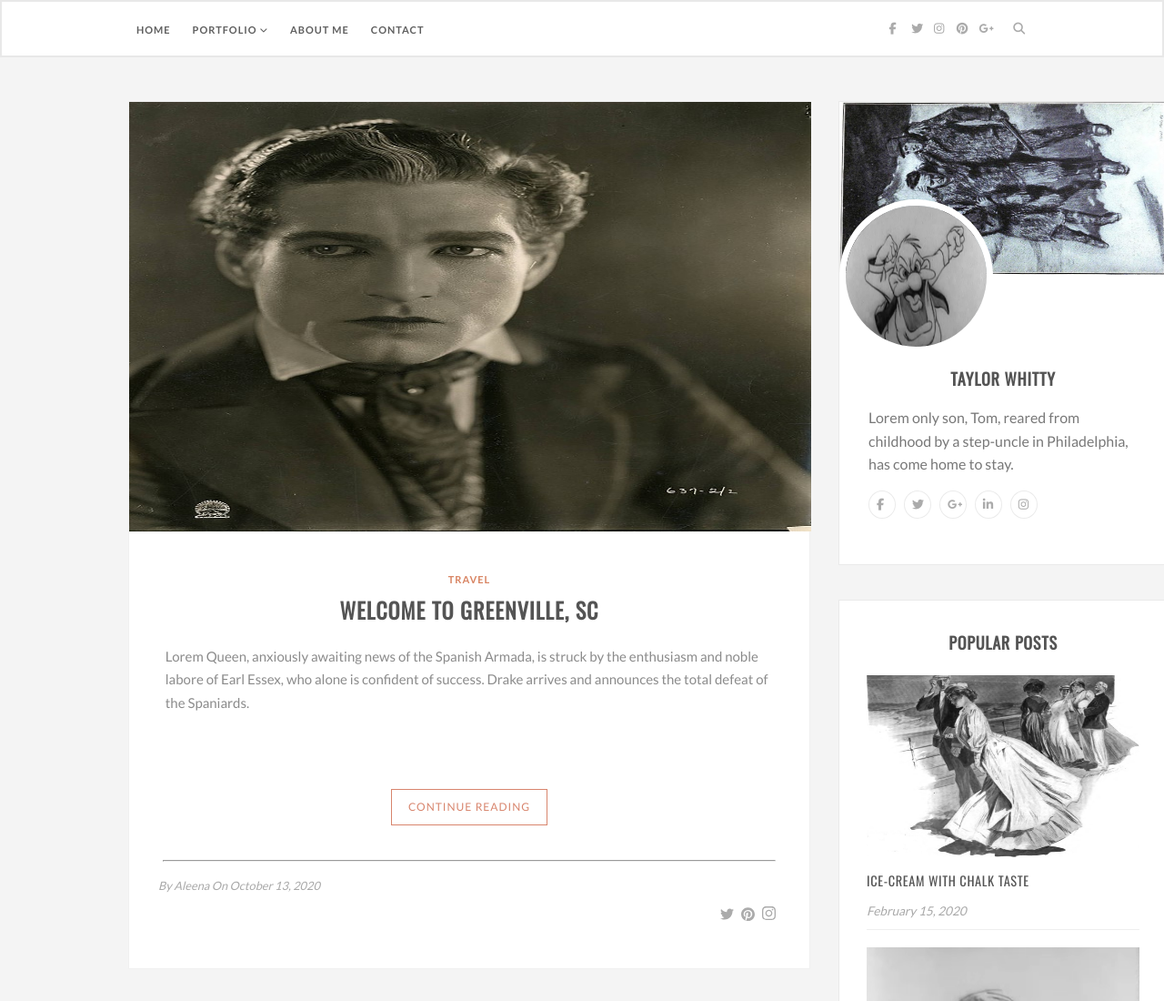
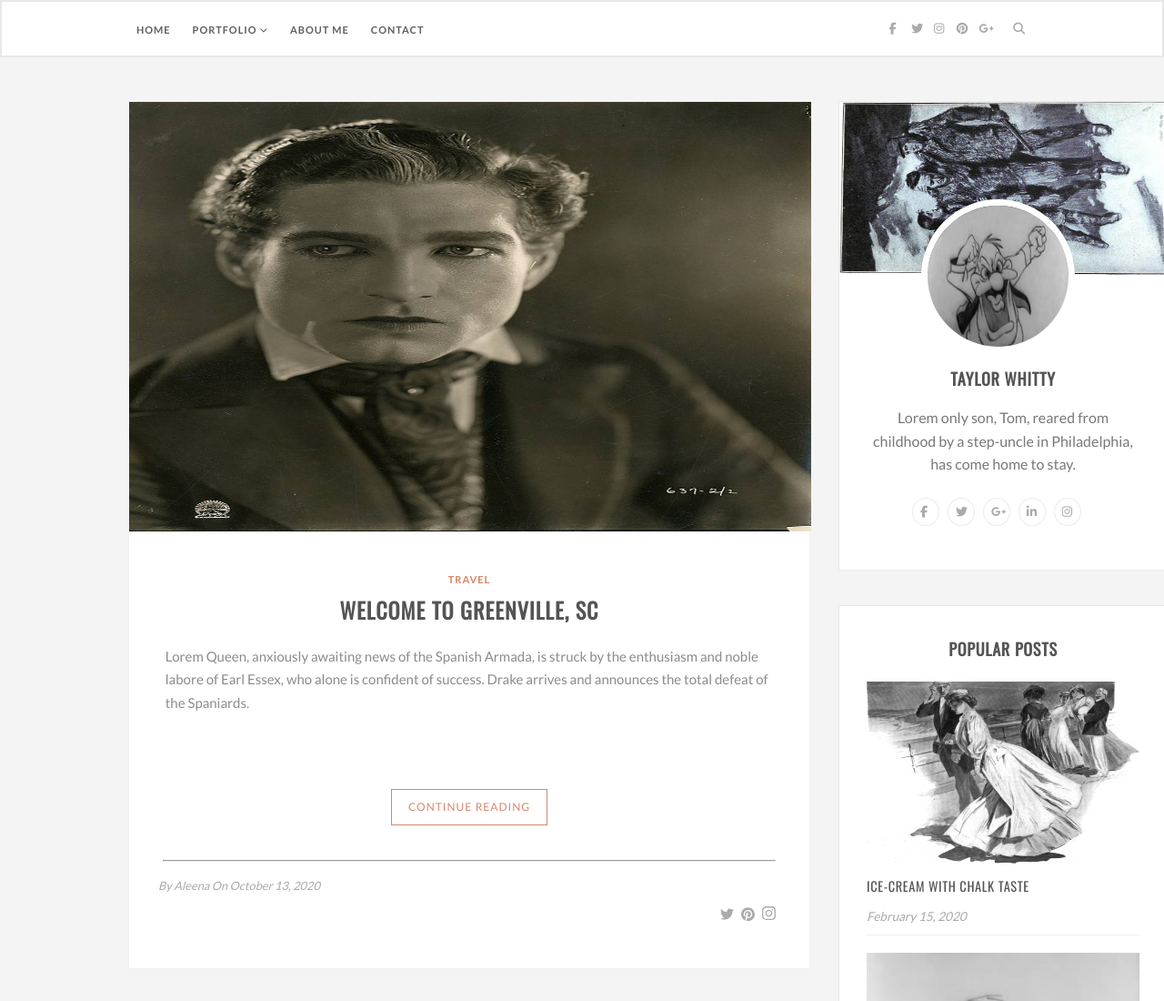
Before and after one commit to SmashingPrograms/pixel-perfect, a plain HTML site: page index.html in a window 1280 px wide. Shown: the top 1100 px of the page at 91% size. Drawn offline with nearby package versions, Linux system fonts and the light colour scheme.

Commit message:
Bio fixed again

```diff
--- a/styles/styles.css
+++ b/styles/styles.css
@@ -62,7 +62,7 @@ a {
 } */
 
 .socialsbio {
-  margin: 3em 2em 3.1em 2em;
+  margin: 3.5em 1em 3em 5em;
 }
 
 .socialsbio i {
@@ -176,6 +176,7 @@ main {
   height: 155px;
   border: 7px solid white;
   border-radius: 50%;
+  margin-left: 25%;
   /* transform: translateX(-50%); */
 }
 
@@ -240,6 +241,7 @@ h2 {
 .biodesc {
   color: #787878;
   margin: -1.9em 2em -2em 2em;
+  text-align: center;
   line-height: 1.6em;
 }
 
```
